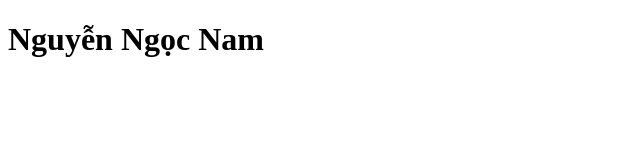
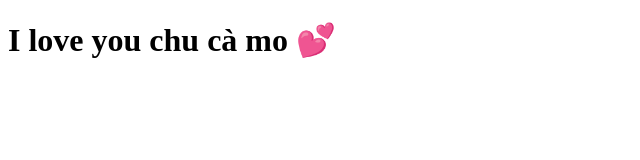
Before and after one commit to nuitfsdev/demimi, a plain HTML site: page index.html in a window 1280 px wide. Shown: the whole page, without its empty margins (0-640 px from the left). Drawn offline with Linux system fonts and the light colour scheme.

Commit message:
Update index.html

```diff
--- a/index.html
+++ b/index.html
@@ -8,6 +8,6 @@
     <title>Document</title>
 </head>
 <body>
-    <h1>Nguyễn Ngọc Nam</h1>
+    <h1>I love you chu cà mo 💕</h1>
 </body>
 </html>
```
